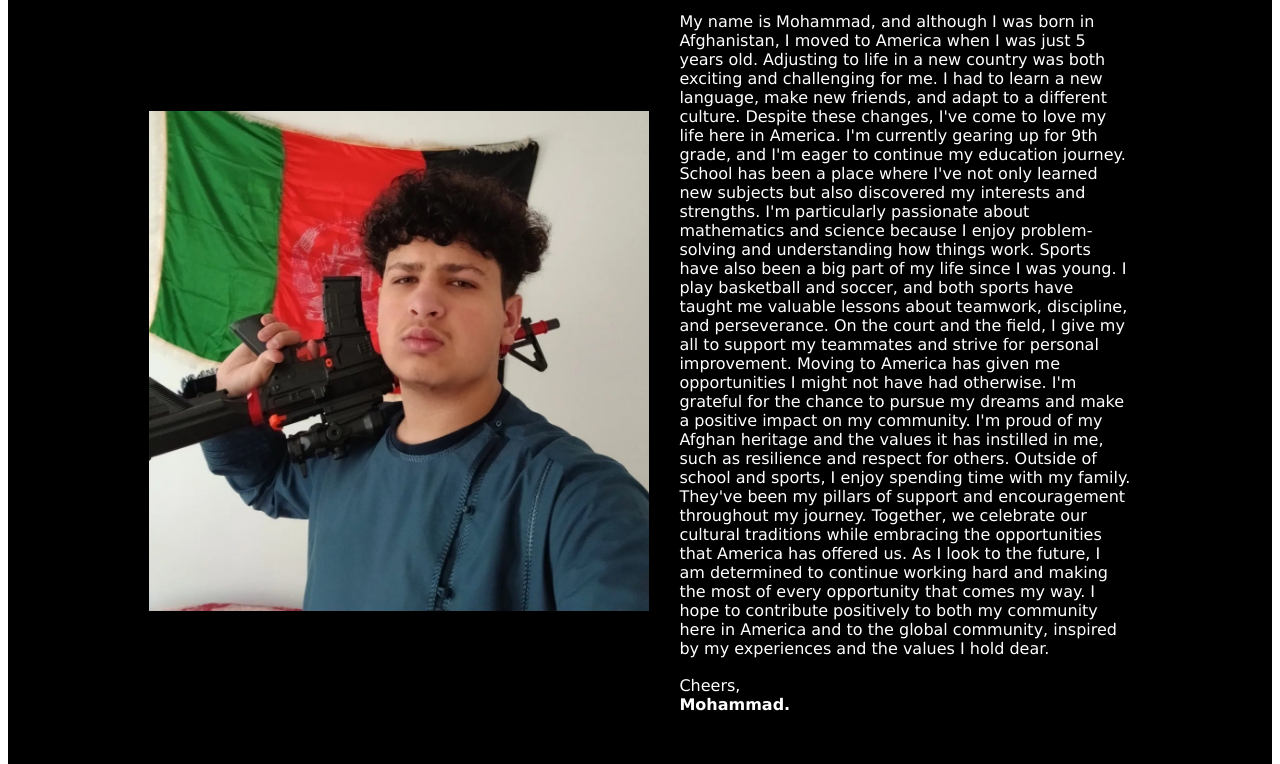
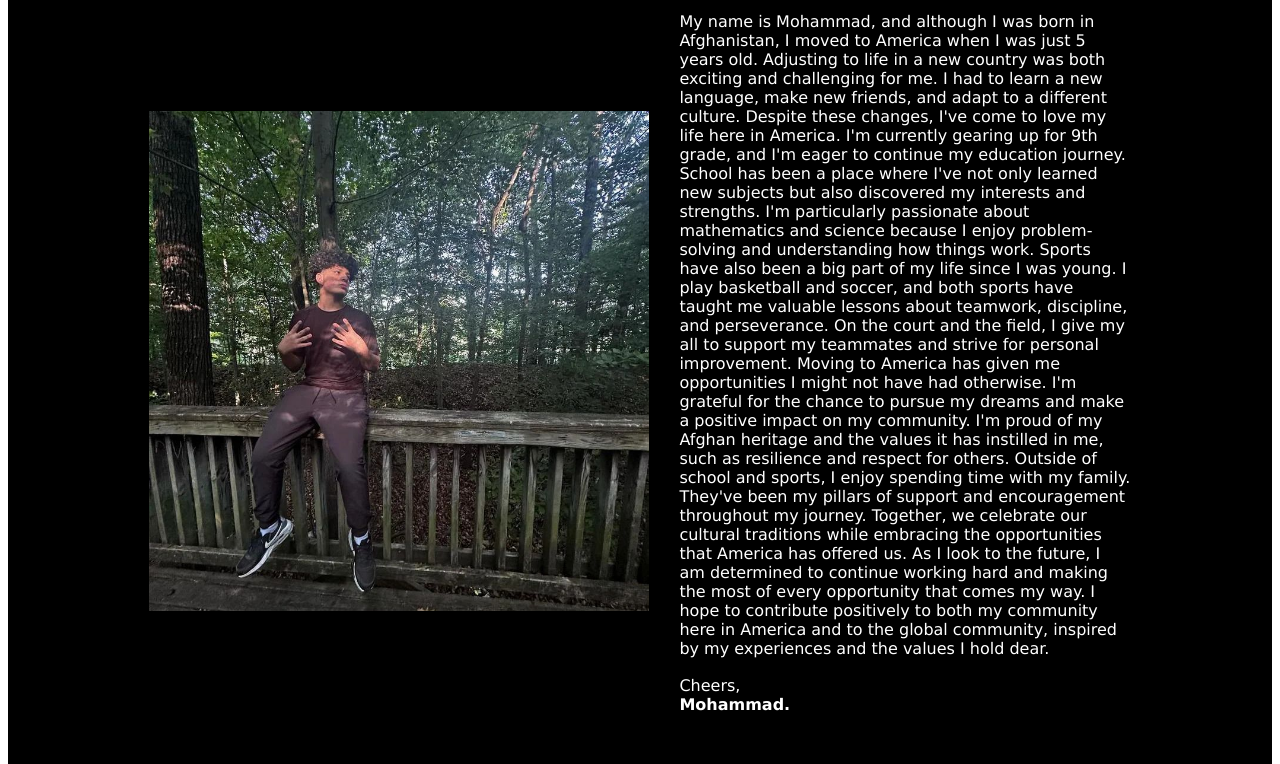
Before and after one commit to HybridXink/Mohammad, a plain HTML site: page index.html in a window 1280 px wide. Shown: the part 496-1260 px from the top of the page. Drawn offline with Linux system fonts and the light colour scheme.

Commit message:
comited pic

```diff
--- a/index.html
+++ b/index.html
@@ -77,7 +77,7 @@
 
                         <tr>
                             <td width="40%">
-                                <img src="../Mohammad/images/449208516_452734384144343_3772395743944285592_n.jpg" width="500" height="500">
+                                <img src="../Mohammad/images/Snapinsta.app_449319497_2793945717428284_7038811849462621261_n_1080.jpg" width="500" height="500">
                             </td>
 
                             <td width="60%">
```
Also changed, not shown: images/Snapinsta.app_449319497_2793945717428284_7038811849462621261_n_1080.jpg (added).
